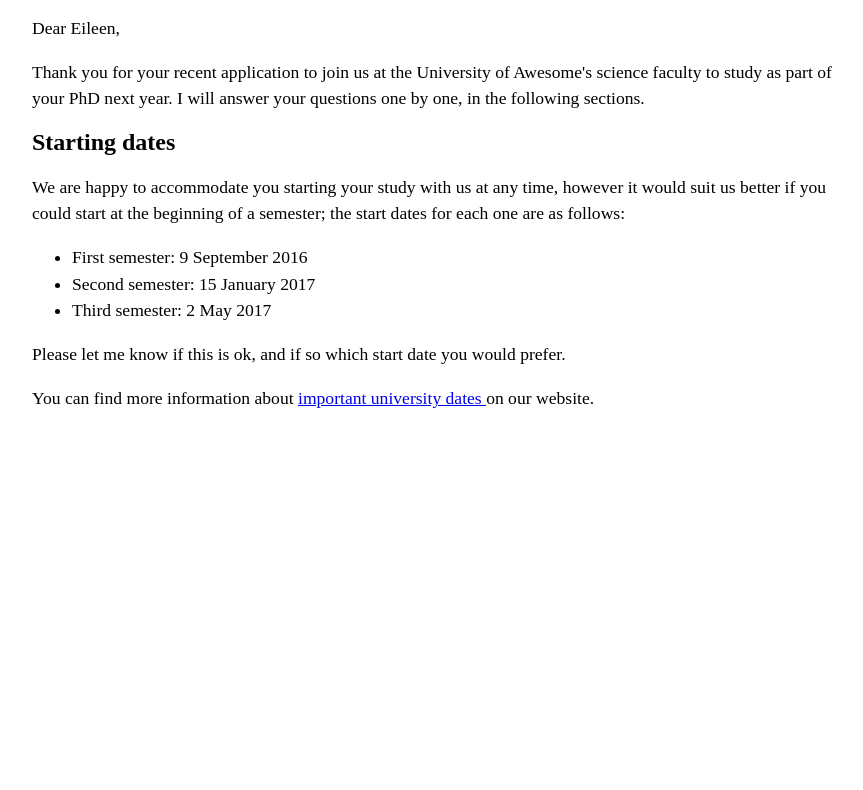
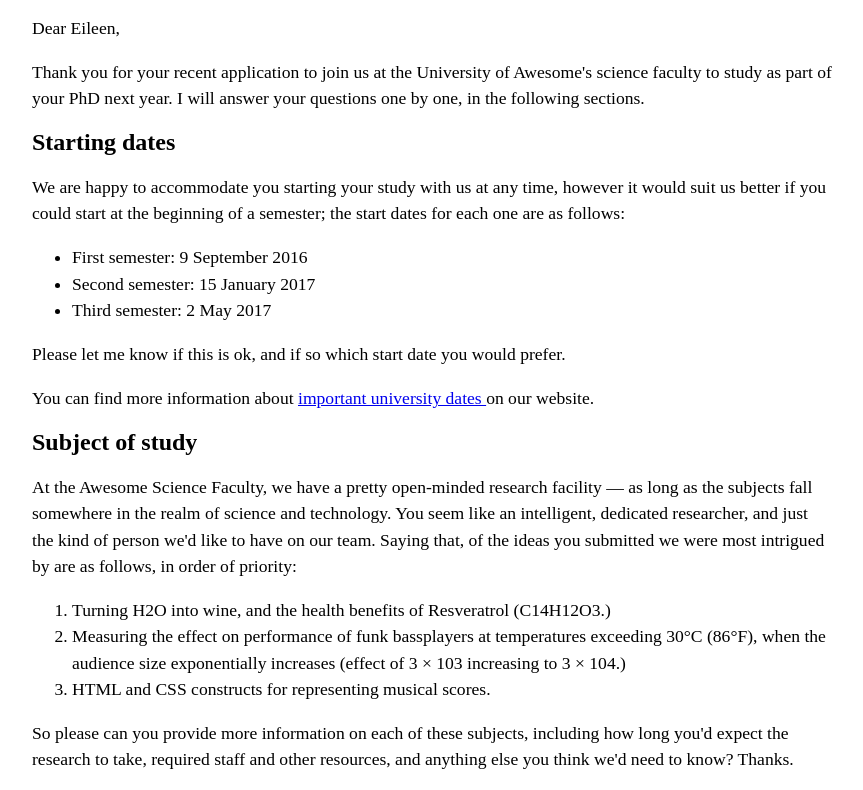
Before and after one commit to SeaWarden/cs408-lab3, a website: page index.html in a window 1280 px wide. Shown: the part 420-1210 px from the top of the page, without its empty margins (208-1071 px from the left). Before the commit the page ends 849 px from the top, so only its background shows below. Drawn offline with Linux system fonts and the light colour scheme.

Commit message:
Added subject of study section

```diff
--- a/index.html
+++ b/index.html
@@ -65,9 +65,41 @@
   </p>
   <p>
     You can find more information about
+    <!--Appropriate link-->
     <a href="https://www.example.com">important university dates </a>
     on our website.
   </p>
+  <h1>Subject of study</h1>
+  <p>
+    At the Awesome Science Faculty, we have a pretty open-minded
+    research facility — as long as the subjects fall somewhere in
+    the realm of science and technology. You seem like an intelligent,
+    dedicated researcher, and just the kind of person we'd like to
+    have on our team. Saying that, of the ideas you submitted we
+    were most intrigued by are as follows, in order of priority:
+  </p>
+  <ol>
+    <li> <!--First-->
+      Turning H2O into wine, and the health benefits of Resveratrol
+      (C14H12O3.)
+    </li>
+    <li> <!--Second-->
+      Measuring the effect on performance of funk bassplayers at
+      temperatures exceeding 30°C (86°F),
+      when the audience size exponentially increases (effect of 3
+      × 103 increasing to 3 × 104.)
+    </li>
+    <li><!--Third-->
+      HTML and CSS constructs for representing musical scores.
+    </li>
+  </ol>
+  <p>
+    So please can you provide more information on each of these
+    subjects, including how long you'd expect the research to take,
+    required staff and other resources, and anything else you think
+    we'd need to know? Thanks.
+  </p>
+
 
 
 </body>
```
